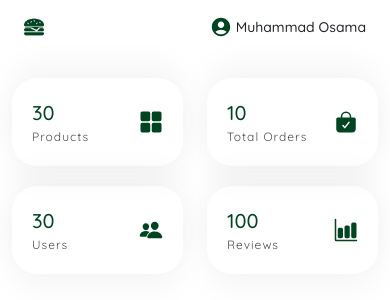
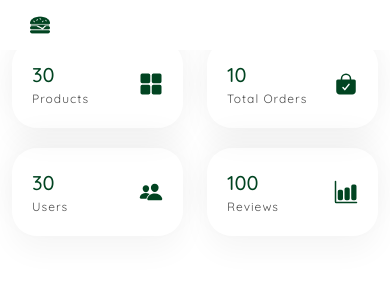
Before and after one commit to muhammad-osama-rasheed/zayka-admin-panel-react, a React (Vite) app: page / in a window 390 px wide. Shown: the top 300 px of the page. Built offline with nearby package versions, Linux system fonts and the light colour scheme.

Commit message:
10th version

```diff
--- a/src/components/charts/CategoryChart.jsx
+++ b/src/components/charts/CategoryChart.jsx
@@ -30,16 +30,13 @@ const CategoryChart = ({ burger, pizza, seafood, sweets, drinks }) => {
       style={{
         width: "100%",
         height: 320,
-        // backgroundColor: "#f0f8f5",
-        // padding: "10px",
-        // borderRadius: "10px",
       }}
     >
       <h4 style={{ color: "#014421", fontSize: "20px" }}>
-        Prducts Distribution by Category
+        Products Distribution by Category
       </h4>
       <ResponsiveContainer width="100%" height="100%">
-        <PieChart>
+        <PieChart style={{ zIndex: -1 }}>
           <Pie
             data={data}
             dataKey="Total"
@@ -63,13 +60,13 @@ const CategoryChart = ({ burger, pizza, seafood, sweets, drinks }) => {
               borderRadius: "5px",
             }}
           />
-          <Legend
+          {/* <Legend
             wrapperStyle={{
               color: "#014421",
-              fontSize: "12px",
+              fontSize: "10px",
               textAlign: "center",
             }}
-          />
+          /> */}
         </PieChart>
       </ResponsiveContainer>
     </div>
--- a/src/components/header/Header.jsx
+++ b/src/components/header/Header.jsx
@@ -5,27 +5,8 @@ import styles from "./Header.module.css";
 
 function Header({ showMenu, setShowMenu }) {
   return (
-    <div
-      style={{
-        backgroundColor: "#fff",
-      }}
-      className="container-fluid px-4 py-3"
-    >
+    <div className={styles.headerContainer}>
       <div className="d-flex justify-content-between align-items-center">
-        <img
-          onClick={() => setShowMenu(!showMenu)}
-          className={styles.lightBurger}
-          style={{
-            width: "20px",
-            height: "20px",
-            zIndex: 999,
-            marginLeft: "5px",
-            cursor: "pointer",
-          }}
-          src="/images/hamburger.png"
-          alt="hamburger"
-        />
-
         <img
           onClick={() => setShowMenu(!showMenu)}
           style={{
@@ -33,14 +14,18 @@ function Header({ showMenu, setShowMenu }) {
             height: "20px",
             zIndex: 999,
             cursor: "pointer",
+            margin: "15px 25px",
           }}
           className={styles.smBurger}
-          src={showMenu ? "/images/burger.png" : "/images/hamburger.png"}
+          src={"/images/burger.png"}
           alt="hamburger"
         />
 
-        <div className="d-flex align-items-center">
-          <MdAccountCircle size={22} color={DARK_GREEN} />
+        <div
+          style={{ margin: "15px 25px" }}
+          className="d-flex align-items-center"
+        >
+          <MdAccountCircle size={20} color={DARK_GREEN} />
           <span
             style={{ fontSize: "14px", fontWeight: "500" }}
             className="ms-1"
--- a/src/components/header/Header.module.css
+++ b/src/components/header/Header.module.css
@@ -1,16 +1,15 @@
-.smBurger{
+.headerContainer{
   display: none;
 }
 
 
 @media (max-width: 600px){
-
-  .lightBurger{
-    display: none;
+  .headerContainer{
+    display: block;
+    width: 100%;
+    position: fixed;
+    top: 0;
+    left: 0;
+    background-color: #fff;
   }
-
-  .smBurger{
-    display: block;
-  }
-
 }
--- a/src/components/layout/Layout.jsx
+++ b/src/components/layout/Layout.jsx
@@ -7,17 +7,20 @@ import Reviews from "../../pages/reviews/Reviews";
 import Logout from "../../pages/logout/Logout";
 import Categories from "../../pages/categories/Categories";
 import Users from "../../pages/users/Users";
+import Navbar from "../nav/Navbar";
 function Layout({
   activeIndex,
   setActiveIndex,
   showMenu,
   showLogout,
   setShowLogout,
+  setShowMenu,
 }) {
   return (
     <div
       className={`${showMenu ? styles.smMainContent : styles.lgMainContent}`}
     >
+      <Navbar showMenu={showMenu} setShowMenu={setShowMenu} />
       {activeIndex === 0 && <Home setActiveIndex={setActiveIndex} />}
       {activeIndex === 1 && <Products />}
       {activeIndex === 2 && <Orders />}
--- a/src/components/layout/Layout.module.css
+++ b/src/components/layout/Layout.module.css
@@ -14,5 +14,6 @@
   .smMainContent, .lgMainContent{
     width: 100%;
     margin-left: 0;
+    margin-top: 40px;
   }
 }
--- /dev/null
+++ b/src/components/nav/Navbar.jsx
@@ -0,0 +1,26 @@
+import React from "react";
+import { MdAccountCircle } from "react-icons/md";
+import { DARK_GREEN } from "../../utils/colors/Colors";
+import styles from "./Navbar.module.css";
+
+function Navbar({ showMenu, setShowMenu }) {
+  return (
+    <div className={`${styles.navContainer} w-100`}>
+      <div className={styles.nav}>
+        <img
+          onClick={() => setShowMenu(!showMenu)}
+          className={styles.burger}
+          style={{
+            width: "20px",
+            height: "20px",
+            cursor: "pointer",
+          }}
+          src="/images/burger.png"
+          alt="hamburger"
+        />
+      </div>
+    </div>
+  );
+}
+
+export default Navbar;
--- /dev/null
+++ b/src/components/nav/Navbar.module.css
@@ -0,0 +1,25 @@
+.navContainer{
+ display: none;
+}
+
+@media (max-width: 600px){
+
+  .navContainer{
+    display: block;
+    position: fixed;
+    top: 0;
+    background-color: #fff;
+    z-index: 25;
+  }
+
+
+  .burger{
+    display: block;
+  }
+  .nav{
+    margin-top: 15px;
+    margin-left: 30px;
+    margin-right: 20px;
+    margin-bottom: 15px;
+  }
+}
--- a/src/components/sidebar/Sidebar.jsx
+++ b/src/components/sidebar/Sidebar.jsx
@@ -87,7 +87,21 @@ function Sidebar({
         <div className={styles.overlay} onClick={() => setShowMenu(true)}></div>
       )}
       <div className={showMenu ? styles.closeNavigation : styles.navigation}>
+        <img
+          onClick={() => setShowMenu(!showMenu)}
+          className={styles.lightBurger}
+          style={{
+            width: "20px",
+            height: "20px",
+            cursor: "pointer",
+            marginTop: "15px",
+            marginLeft: "30px",
+          }}
+          src="/images/hamburger.png"
+          alt="hamburger"
+        />
         <ul>
+          <li></li>
           {menuItems.map((item, index) => (
             <li
               key={item.id}
--- a/src/components/sidebar/Sidebar.module.css
+++ b/src/components/sidebar/Sidebar.module.css
@@ -1,22 +1,25 @@
 .navigation{
   position: fixed;
+  top: 0;
+  left: 0;
   width: 260px;
   background-color: #014421;
   height: 100vh;
   transition: all 0.5s;
   overflow: hidden;
-  z-index: 999;
-
+  z-index: 1000;
 }
 
 .closeNavigation{
   position: fixed;
+  top: 0;
+  left: 0;
   width: 80px;
   background-color: #014421;
   height: 100vh;
   transition: all 0.5s;
   overflow: hidden;
-  z-index: 999;
+  z-index: 1000;
 }
 
 .navigation ul,
@@ -35,8 +38,9 @@
   border-top-left-radius: 30px;
   border-bottom-left-radius: 30px;
   margin-bottom: 10px;
+}
 
-}
+
 
 .unActive:hover {
   background-color: rgba(255, 255, 255, 0.2);
@@ -52,7 +56,8 @@
 
 .navigation ul li:nth-child(1),
 .closeNavigation ul li:nth-child(1){
-  margin-top: 80px;
+  margin-bottom: 40px;
+
 }
 
 .navigation ul li a,
@@ -134,12 +139,6 @@
   pointer-events: none;
 }
 
-.topToggleContainer{
- position: fixed;
- left: 30px;
- top: 10px;
- z-index: 999;
-}
 
 .overlay {
   position: fixed;
@@ -154,6 +153,8 @@
 
 
 
+
+
 @media (max-width: 600px) {
 
   .closeNavigation{
@@ -162,10 +163,7 @@
   }
 
 
-.navigation ul,
-.closeNavigation ul {
-  padding-left: 5px;
-}
+
 
 .overlay {
   position: fixed;
@@ -174,7 +172,10 @@
   width: 100%;
   height: 100vh;
   /* backdrop-filter: blur(5px);  */
-  background-color: rgba(255 255,255,0.6);
+  background-color: rgba(255 255,255,0.8);
   z-index: 10;
 }
+
+
+
 }
--- a/src/components/table/CustomTable.module.css
+++ b/src/components/table/CustomTable.module.css
@@ -1,5 +1,5 @@
 .table-container{
-  max-height: 500px;
+  max-height: 1000px;
   width: 100%;
   overflow: auto;
   scrollbar-width: none;
--- a/src/pages/categories/Categories.jsx
+++ b/src/pages/categories/Categories.jsx
@@ -105,7 +105,7 @@ function Categories() {
         ))}
       </div>
 
-      <div style={{ marginTop: "20px", marginBottom: "60px" }}>
+      <div style={{ marginTop: "20px", marginBottom: "30px" }}>
         <CategoryChart
           burger={counts.Burger}
           pizza={counts.Pizza}
--- a/src/pages/main/Main.jsx
+++ b/src/pages/main/Main.jsx
@@ -17,13 +17,14 @@ function Main() {
         showLogout={showLogout}
         setShowLogout={setShowLogout}
       />
-      <Header showMenu={showMenu} setShowMenu={setShowMenu} />
+      {/* <Header showMenu={showMenu} setShowMenu={setShowMenu} /> */}
       <Layout
         showMenu={showMenu}
         activeIndex={activeIndex}
         setActiveIndex={setActiveIndex}
         showLogout={showLogout}
         setShowLogout={setShowLogout}
+        setShowMenu={setShowMenu}
       />
     </>
   );
```
